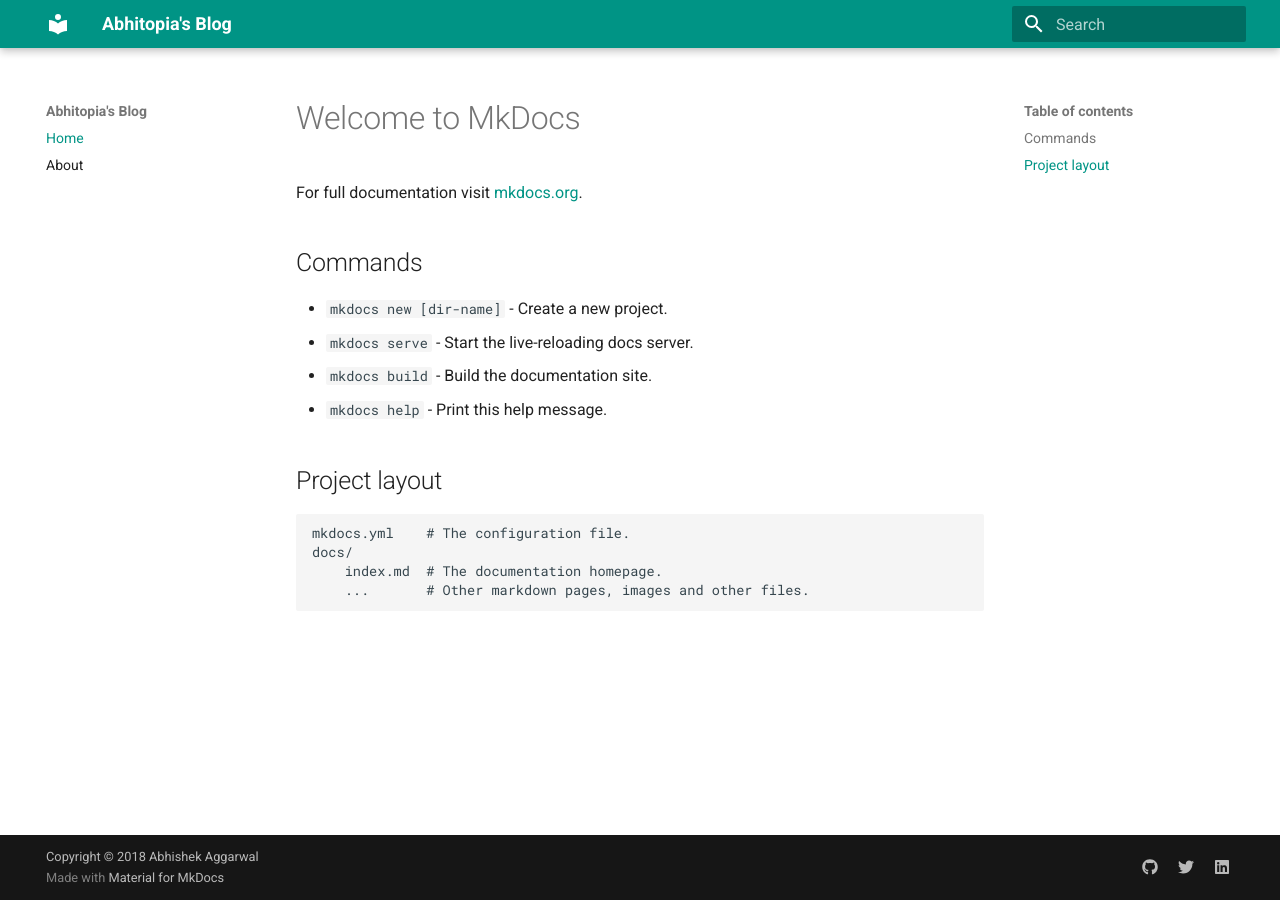
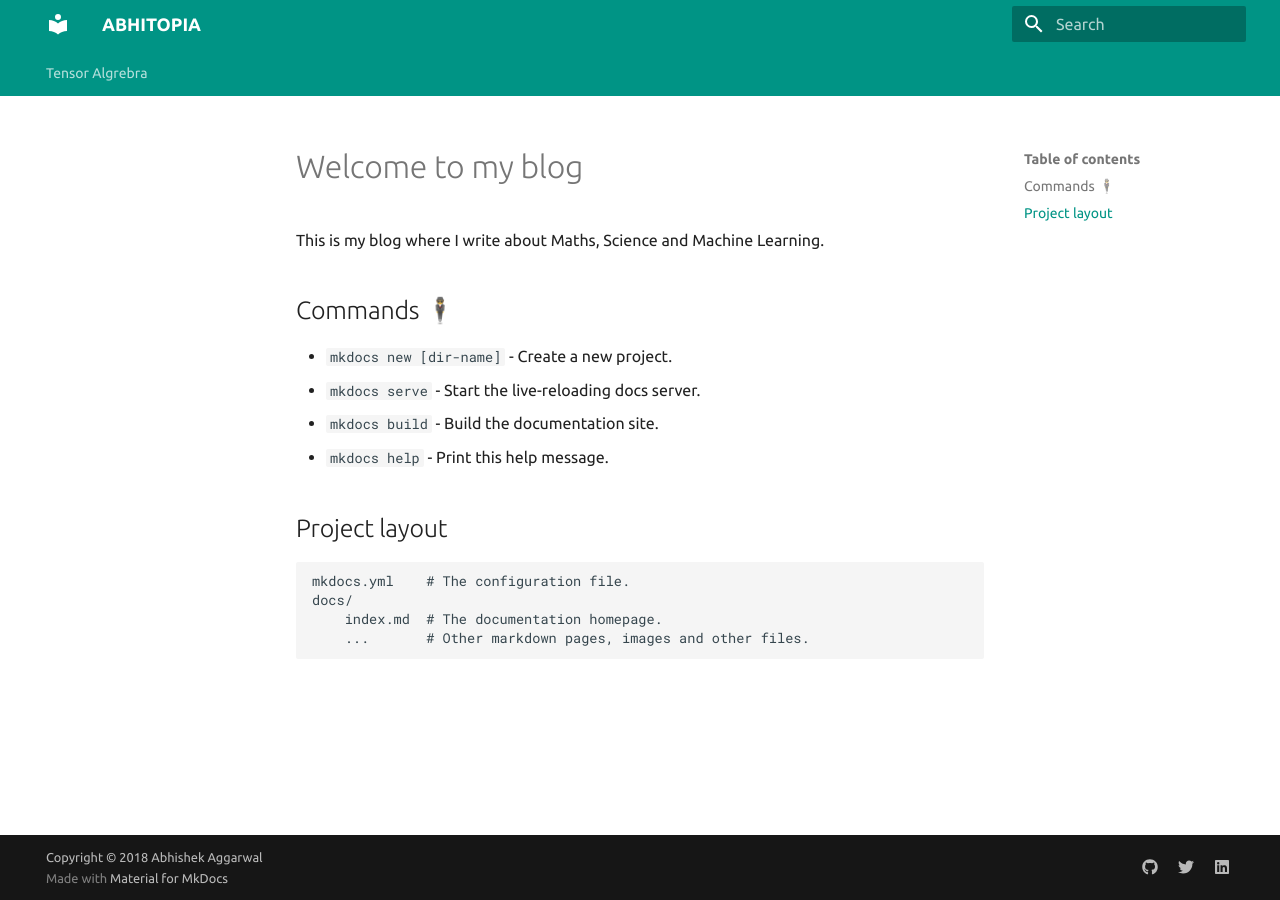
Before and after one commit to abhitopia/abhitopia.github.com, an MkDocs documentation site: the page built from docs/index.md, in a window 1280 px wide. Built offline with MkDocs 1.6.1 and Material for MkDocs 9.7.7, drawn with Linux system fonts in a browser that asks for light colours.

Commit message:
Started the tensor algebra blog

```diff
--- /dev/null
+++ b/docs/extra.css
@@ -0,0 +1 @@
+img[src*='#right']{ float: center; width: 80%; height: 50%;}
--- a/docs/index.md
+++ b/docs/index.md
@@ -1,8 +1,7 @@
-# Welcome to MkDocs
+# Welcome to my blog
+This is my blog where I write about Maths, Science and Machine Learning.
 
-For full documentation visit [mkdocs.org](https://mkdocs.org).
-
-## Commands
+## Commands 🕴
 
 * `mkdocs new [dir-name]` - Create a new project.
 * `mkdocs serve` - Start the live-reloading docs server.
--- a/mkdocs.yml
+++ b/mkdocs.yml
@@ -1,12 +1,12 @@
 # Project information
-site_name: "Abhitopia's Blog"
-site_description: "Abhitopia's Blog"
+site_name: "ABHITOPIA"
+site_description: "Blog on Maths, Science and Machine Learning"
 site_author: 'Abhishek Aggarwal'
 site_url: 'https://abhitopia.com'
 
 nav:
-  - Home: index.md
-  - About: about.md
+  - Tensor Algrebra:
+    - Chapter 1: TensorAlgebra/Chap1.md
 
 # Repository
 #repo_name: 'squidfunk/mkdocs-material'
@@ -23,10 +23,17 @@ theme:
     primary: 'teal'
     accent: 'teal'
   font:
-    text: 'Roboto'
+    text: 'Ubuntu'
     code: 'Roboto Mono'
+  feature:
+    tabs: true
 
 remote_branch: 'master'  # this will cause gh-deploy to push to master branch
+
+extra_css: [extra.css]
+
+extra_javascript:
+  - 'https://cdnjs.cloudflare.com/ajax/libs/mathjax/2.7.0/MathJax.js?config=TeX-MML-AM_CHTML'
 
 # Customization
 extra:
@@ -54,6 +61,7 @@ markdown_extensions:
   - toc:
       permalink: true
   - pymdownx.arithmatex
+  - pymdownx.b64
   - pymdownx.betterem:
       smart_enable: all
   - pymdownx.caret
@@ -69,3 +77,4 @@ markdown_extensions:
   - pymdownx.tasklist:
       custom_checkbox: true
   - pymdownx.tilde
+  - figureAltCaption
```
Also changed, not shown: docs/TensorAlgebra/Chap1.md (added, +53 -0 lines), docs/about.md (+1 -0 lines), docs/TensorAlgebra/imgs/Spacetime_lattice_analogy.svg (added), docs/TensorAlgebra/imgs/cat_dead_alive.jpg (added), docs/TensorAlgebra/imgs/expanding_universe.jpg (added), docs/TensorAlgebra/imgs/ligo20160211e.jpg (added), docs/TensorAlgebra/imgs/quantum_entanglement.jpeg (added).
